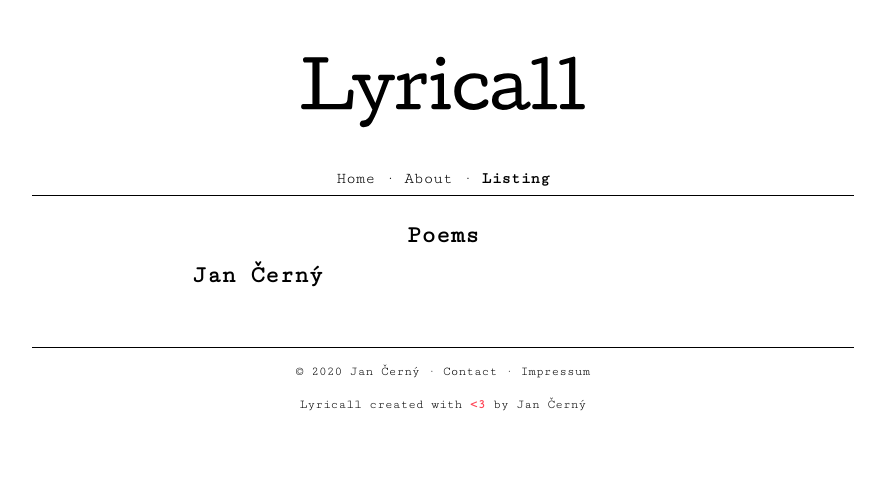
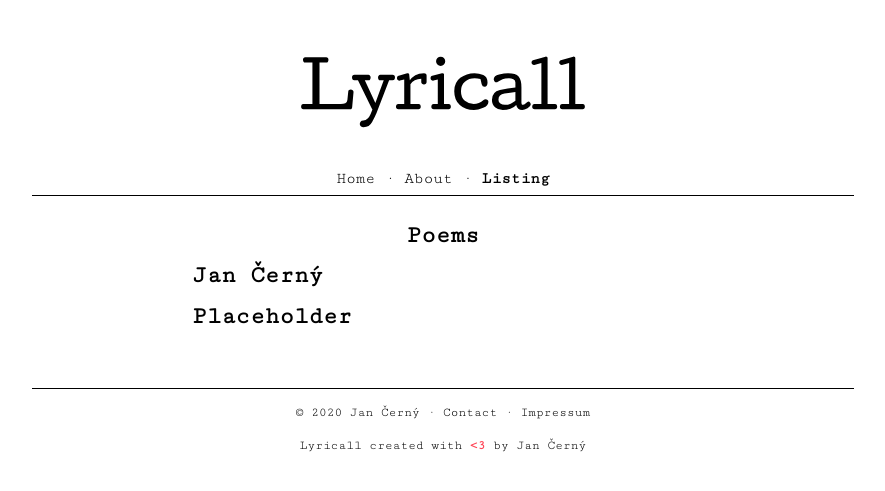
Before and after one commit to yagarea/lyricall, a Jekyll site: the page built from poems.md, in a window 1280 px wide. Shown: the top 491 px of the page, without its empty margins (197-1082 px from the left). Built offline with Jekyll 4.4.1, drawn with Linux system fonts in a browser that asks for light colours.

Commit message:
add placeholder author

```diff
--- a/_config.yml
+++ b/_config.yml
@@ -24,3 +24,6 @@ excerpt_separator: <!--more-->
 
 authors:
   - "Jan Černý"
+  - "Placeholder"
+
+exclude: ["_site","scripts"]
```
